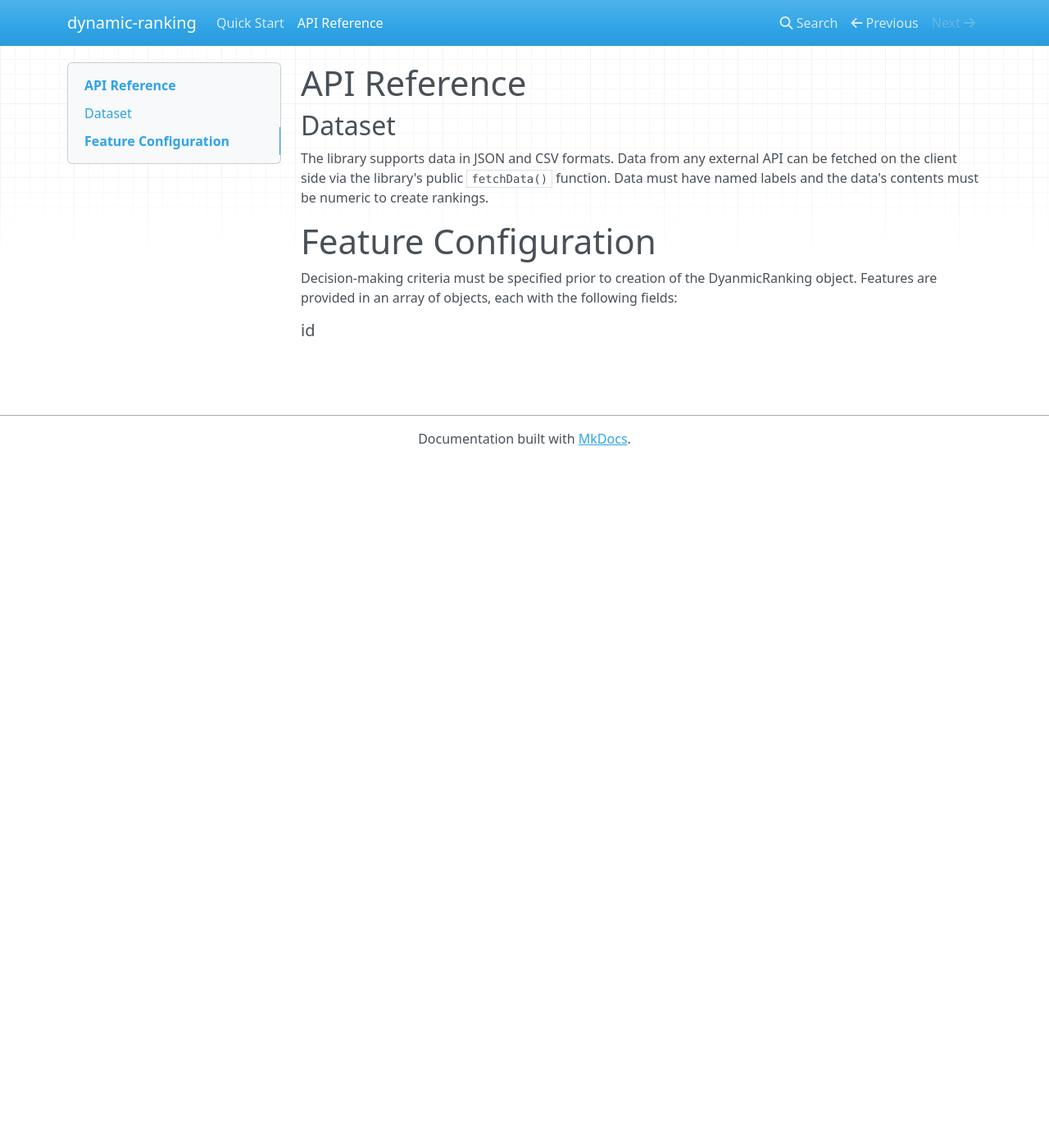
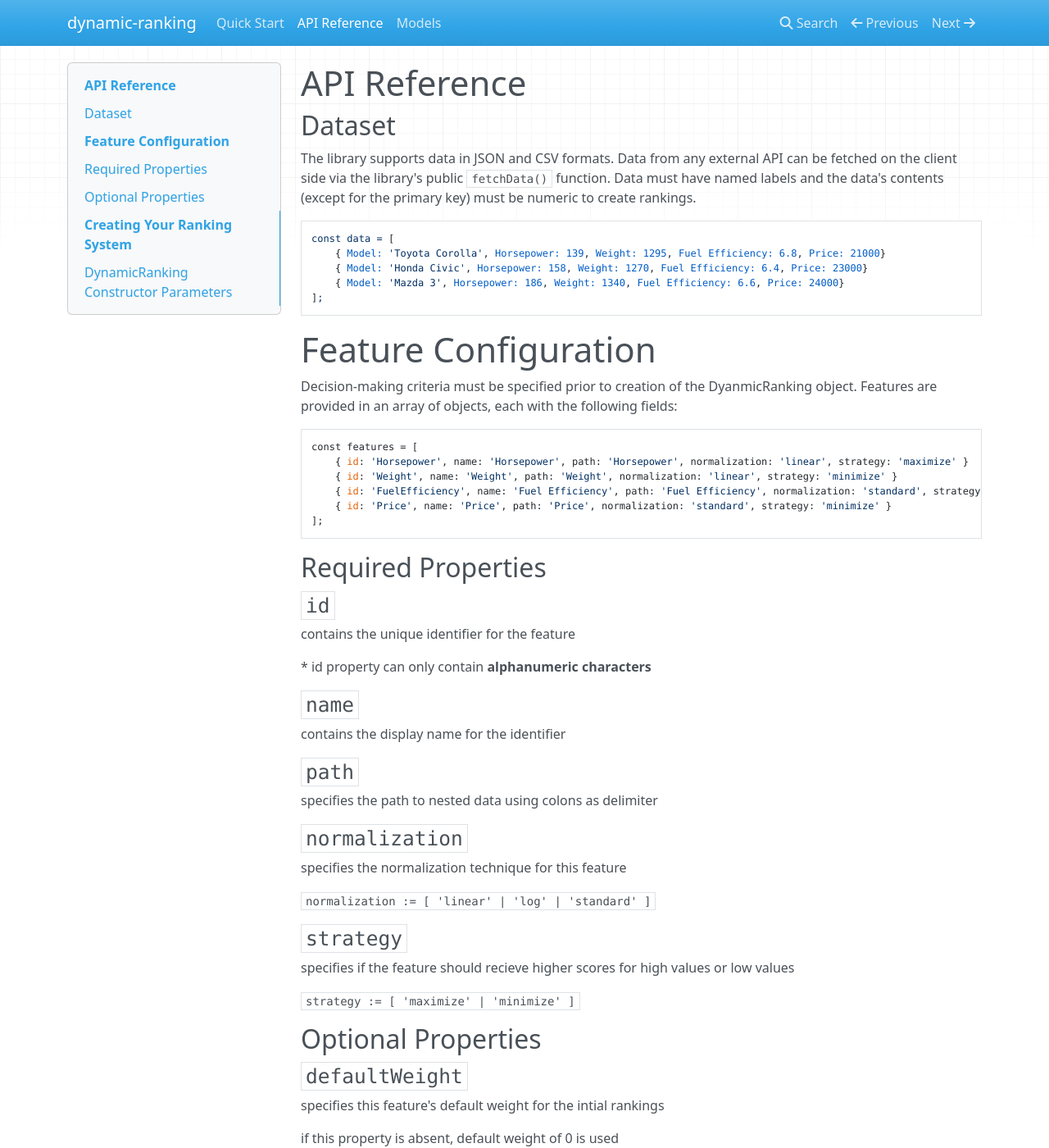
Before and after one commit to shaneferrellwv/dynamic-ranking, an MkDocs documentation site: the page built from docs/docs/api.md, in a window 1280 px wide and 1400 px high. Shown: the whole window at 82% size. Built offline with MkDocs 1.6.1, drawn with Linux system fonts in a browser that asks for light colours; nearby versions of some CDN libraries; some of the changed text lies outside the part shown.

Commit message:
created external docs

```diff
--- a/docs/docs/api.md
+++ b/docs/docs/api.md
@@ -2,10 +2,118 @@
 
 ## Dataset
 
-The library supports data in JSON and CSV formats. Data from any external API can be fetched on the client side via the library's public `fetchData()` function. Data must have named labels and the data's contents must be numeric to create rankings.
+The library supports data in JSON and CSV formats. Data from any external API can be fetched on the client side via the library's public `fetchData()` function. Data must have named labels and the data's contents (except for the primary key) must be numeric to create rankings.
+
+    const data = [
+        { Model: 'Toyota Corolla', Horsepower: 139, Weight: 1295, Fuel Efficiency: 6.8, Price: 21000}
+        { Model: 'Honda Civic', Horsepower: 158, Weight: 1270, Fuel Efficiency: 6.4, Price: 23000}
+        { Model: 'Mazda 3', Horsepower: 186, Weight: 1340, Fuel Efficiency: 6.6, Price: 24000}
+    ];
+
 
 # Feature Configuration
 
 Decision-making criteria must be specified prior to creation of the DyanmicRanking object. Features are provided in an array of objects, each with the following fields:
 
-##### id
+    const features = [
+        { id: 'Horsepower', name: 'Horsepower', path: 'Horsepower', normalization: 'linear', strategy: 'maximize' }
+        { id: 'Weight', name: 'Weight', path: 'Weight', normalization: 'linear', strategy: 'minimize' }
+        { id: 'FuelEfficiency', name: 'Fuel Efficiency', path: 'Fuel Efficiency', normalization: 'standard', strategy: 'maximize' }
+        { id: 'Price', name: 'Price', path: 'Price', normalization: 'standard', strategy: 'minimize' }
+    ];
+
+## Required Properties
+
+### `id`
+contains the unique identifier for the feature
+
+\* id property can only contain **alphanumeric characters**
+
+### `name`
+contains the display name for the identifier
+
+### `path`
+specifies the path to nested data using colons as delimiter
+
+### `normalization`
+specifies the normalization technique for this feature
+
+`normalization := [ 'linear' | 'log' | 'standard' ]`
+
+### `strategy`
+specifies if the feature should recieve higher scores for high values or low values
+
+`strategy := [ 'maximize' | 'minimize' ]`
+
+## Optional Properties
+
+### `defaultWeight`
+specifies this feature's default weight for the intial rankings
+
+if this property is absent, default weight of 0 is used
+
+### `minWeight`
+specifies the lower bound for this feature's weight
+
+if this property is absent, default minimum weight of 0 is used
+
+### `maxWeight`
+specifes the upper bound for this feature's weight
+
+if this property is absent, default maximum weight of 10 is used
+
+# Creating Your Ranking System
+
+A ranking system is created by calling the public constructor for the DynamicRanking class as follows:
+
+    import { DynamicRanking } from "../lib/dynamic-ranking.js";
+
+    new DynamicRanking(
+        slidersContainerId,
+        rankingsContainerId,
+        data,
+        model,
+        features,
+        primaryKey,
+        digits,
+        sort
+    );
+
+## DynamicRanking Constructor Parameters
+
+### `slidersContainerId`
+id of the HTML div element to target to render sliders and user controls
+
+### `rankingsContainerId`
+id of the HTML div element to target to render rankings and scores
+
+### `data`
+data to be used for rankings
+
+\* each item in the data must contain the primary key
+
+### `model`
+unique identifier of model to be used for rankings
+
+`model := [ 'weighted-sum' | 'weighted-product' | ... ]
+
+see the [Models](../models/) page for more information on the provided models and custom models
+
+### `features`
+array of feature objects as specified in the [Feature Configuration](#feature-configuration) section
+
+### `primaryKey`
+specifies the field to uniquely identify and display each item in the dataset
+
+the primaryKey is an object with two properties:
+
++ `id`: a unique identifier used internally that contains only alphanumeric characters
++ `path`: a string representing the location of the value within each item (using colons for nested keys)
+
+### `digits`
+number of digits to be rounded to when calculating score
+
+### `sort`
+specifies how rankings should be sorted
+
+`sort := [ 'descending' | 'ascending' ]`
--- /dev/null
+++ b/docs/docs/js/katex-init.js
@@ -0,0 +1,13 @@
+document.addEventListener("DOMContentLoaded", function () {
+    renderMathInElement(document.body, {
+      delimiters: [
+        { left: "$$", right: "$$", display: true },
+        { left: "$", right: "$", display: false }
+      ],
+      throwOnError: false,
+      trust: true,
+      macros: {
+        "\\bm": "\\boldsymbol"
+      }
+    });
+  });
--- a/docs/mkdocs.yml
+++ b/docs/mkdocs.yml
@@ -1,4 +1,14 @@
 site_name: dynamic-ranking
+
 nav:
   - Quick Start: index.md
   - API Reference: api.md
+  - Models: models.md
+
+extra_javascript:
+  - https://cdn.jsdelivr.net/npm/katex@0.16.4/dist/katex.min.js
+  - https://cdn.jsdelivr.net/npm/katex@0.16.4/dist/contrib/auto-render.min.js
+  - js/katex-init.js
+
+extra_css:
+  - https://cdn.jsdelivr.net/npm/katex@0.16.4/dist/katex.min.css
```
Also changed, not shown: docs/docs/index.md (+1 -1 lines), docs/docs/models.md (added, +49 -0 lines).
